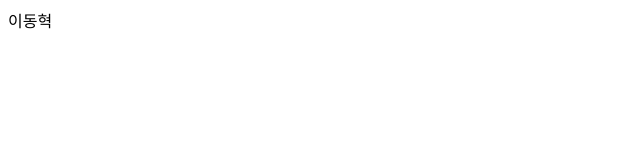
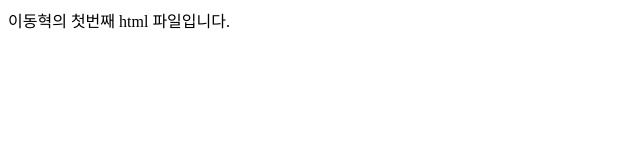
Before and after one commit to DHLeeeeeee/html_step01, a plain HTML site: page index.html in a window 1280 px wide. Shown: the whole page, without its empty margins (0-640 px from the left). Drawn offline with Linux system fonts and the light colour scheme.

Commit message:
Add files via upload

```diff
--- a/index.html
+++ b/index.html
@@ -7,6 +7,6 @@
     <title>Document</title>
   </head>
   <body>
-    이동혁
+    이동혁의 첫번째 html 파일입니다.
   </body>
 </html>
```
